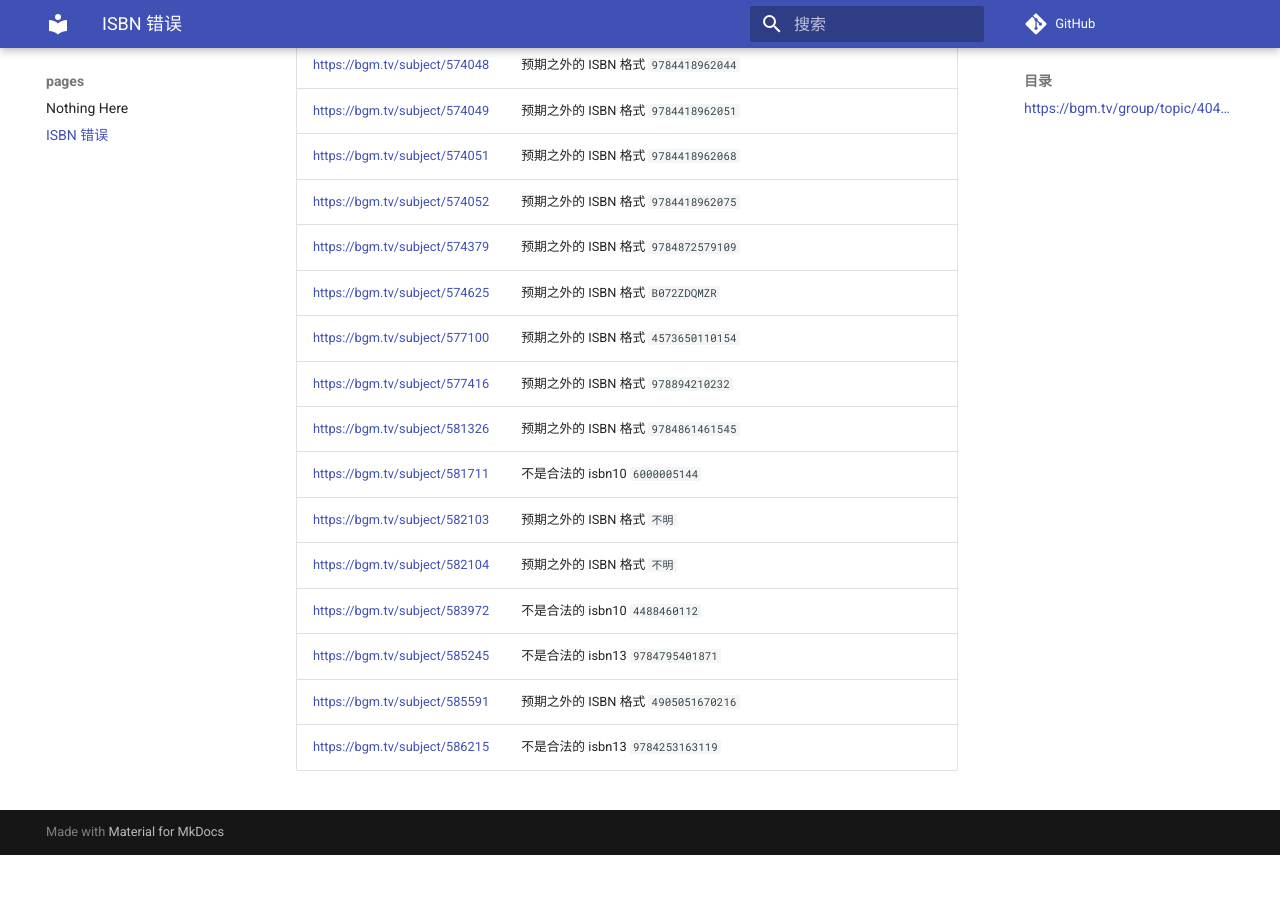
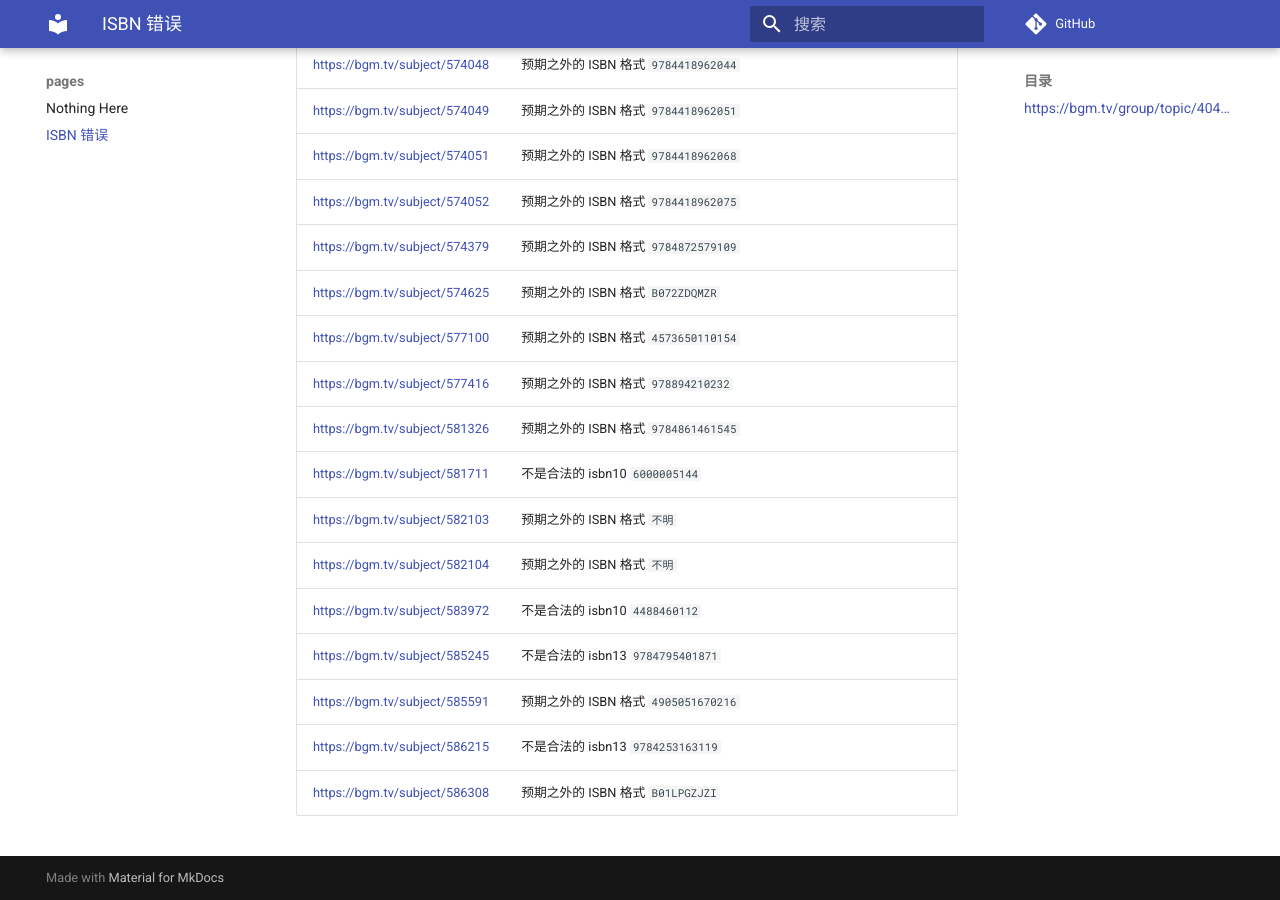
Before and after one commit to trim21/bangumi-pages, an MkDocs documentation site: the page built from docs/isbn.md, in a window 1280 px wide and 900 px high, scrolled down 8869 px. Built offline with MkDocs 1.6.1 and Material for MkDocs 9.7.7, drawn with Linux system fonts in a browser that asks for light colours; comment, search, counter and statistics services are not loaded; before the commit the page ends 9724 px from its top, so only the background shows below that; part of the change alters nothing that is shown.

Commit message:
update isbn.md

```diff
--- a/docs/isbn.md
+++ b/docs/isbn.md
@@ -1,7 +1,7 @@
 # ISBN 错误
 ## <https://bgm.tv/group/topic/404801>
 
-total 205
+total 206
 
 | url | error |
 | --- |  ---  |
@@ -210,3 +210,4 @@ total 205
 | <https://bgm.tv/subject/585245> | 不是合法的 isbn13 <code>9784795401871</code> |
 | <https://bgm.tv/subject/585591> | 预期之外的 ISBN 格式 `4905051670216` |
 | <https://bgm.tv/subject/586215> | 不是合法的 isbn13 <code>9784253163119</code> |
+| <https://bgm.tv/subject/586308> | 预期之外的 ISBN 格式 `B01LPGZJZI` |
```
